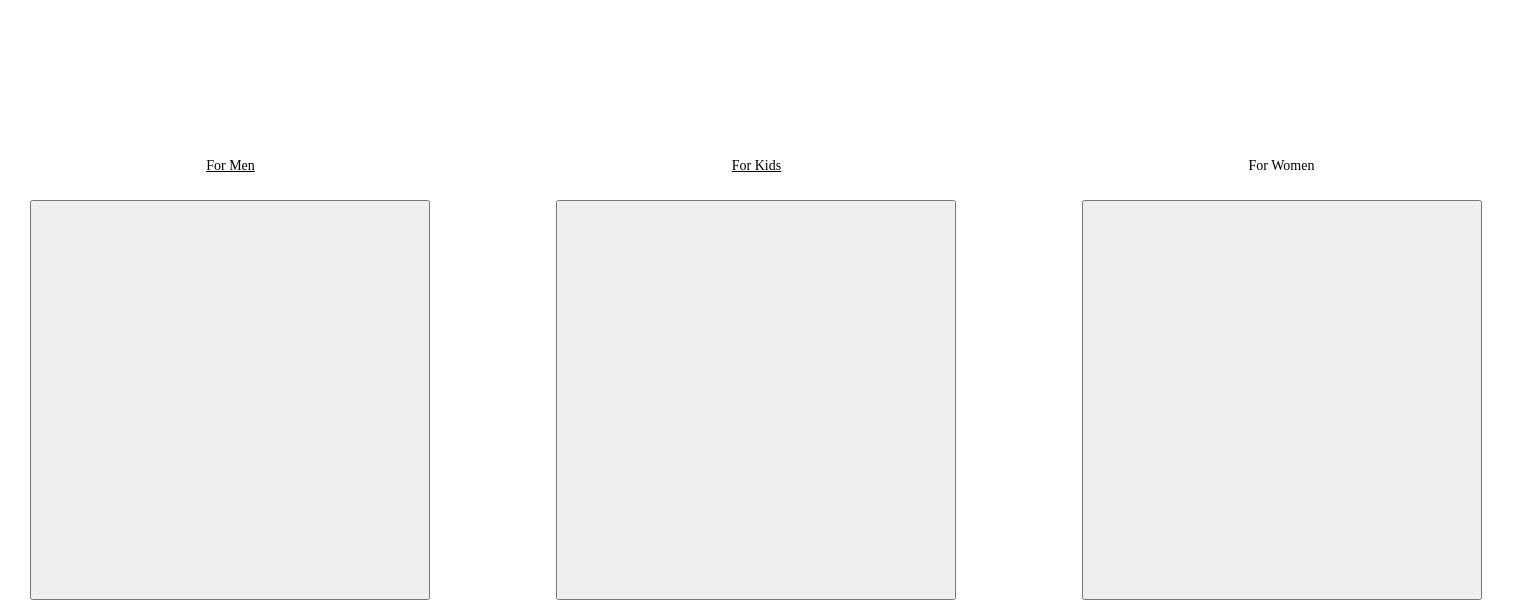
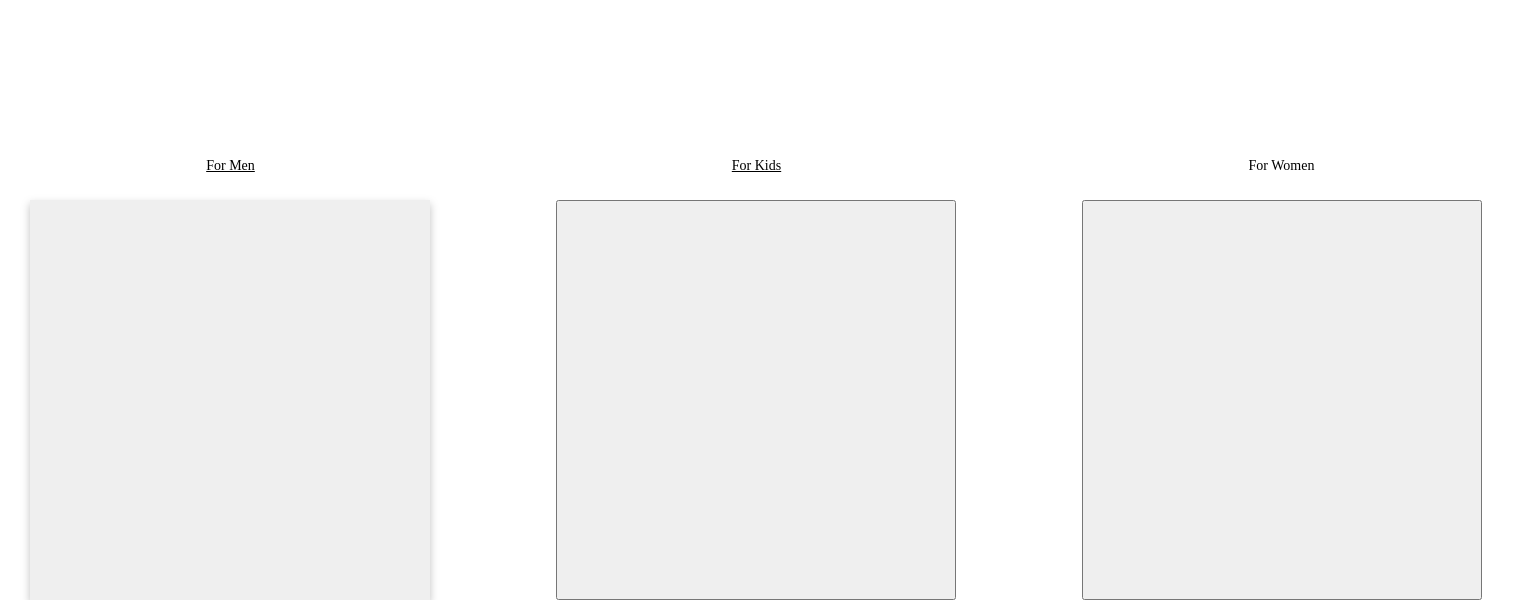
Before and after one commit to GamingSeries/Neptune, a Django app: page /core/home/ in a window 1520 px wide. Shown: the part 352-952 px from the top of the page. Run offline with Django 4.2, Linux system fonts and the light colour scheme.

Commit message:
men-btn image added

```diff
--- a/static/css/core/home.css
+++ b/static/css/core/home.css
@@ -16,6 +16,8 @@
     height: 400px;
     left: 30px;
     top: 552px;
+    filter: drop-shadow(0px 4px 4px rgba(0, 0, 0, 0.25));
+    border: none;
 }
 
 .men-txt {
```
